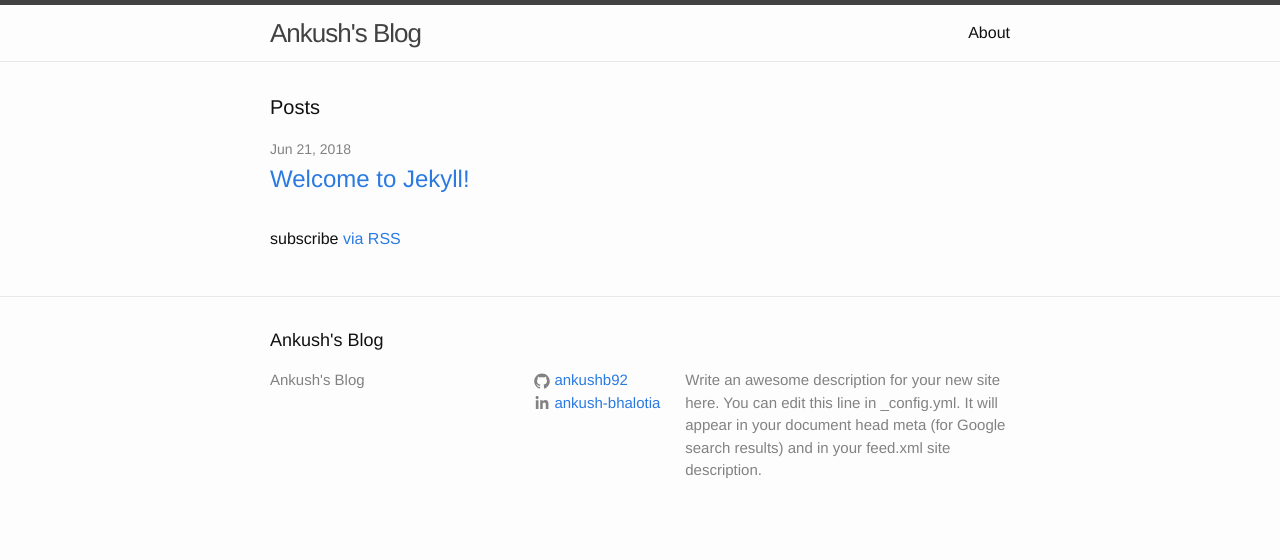
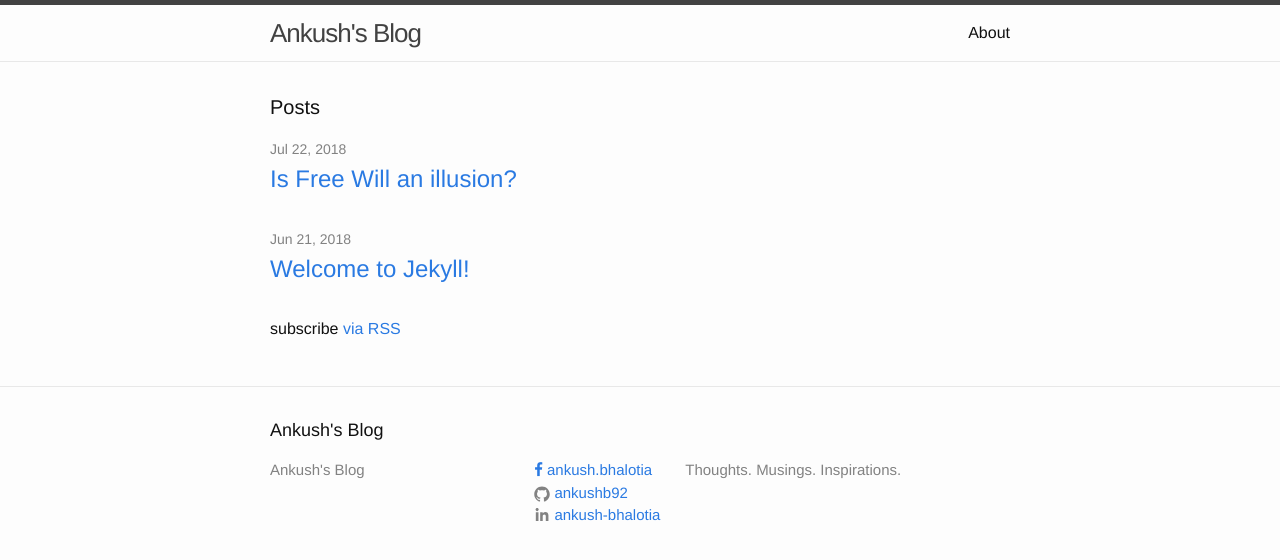
Before and after one commit to ankushb92/ankushb92.github.io, a Jekyll site: the page built from index.html, in a window 1280 px wide. Shown: the top 560 px of the page. Built offline with Jekyll 4.4.1, drawn with Linux system fonts in a browser that asks for light colours; nearby versions of some CDN libraries.

Commit message:
free will post

```diff
--- a/_config.yml
+++ b/_config.yml
@@ -9,12 +9,11 @@
 title: Ankush's Blog
 #email: firstnamelastname(at)gmail(dot)com
 description: > # this means to ignore newlines until "baseurl:"
-  Write an awesome description for your new site here. You can edit this
-  line in _config.yml. It will appear in your document head meta (for
-  Google search results) and in your feed.xml site description.
+  Thoughts. Musings. Inspirations.
 baseurl: "" # the subpath of your site, e.g. /blog
 url: "http://yourdomain.com" # the base hostname & protocol for your site
 #twitter_username: ankushbhalotia
+facebook_username: ankush.bhalotia
 github_username:  ankushb92
 linkedin_username: ankush-bhalotia
 # Build settings
--- a/_includes/footer.html
+++ b/_includes/footer.html
@@ -14,6 +14,13 @@
 
       <div class="footer-col footer-col-2">
         <ul class="social-media-list">
+          {% if site.facebook_username %}
+            <li>
+              <a href="https://www.facebook.com/{{ site.facebook_username }}">
+                <i class="fa fa-facebook"></i> ankush.bhalotia
+              </a>
+            </li>
+          {% endif %}
           {% if site.github_username %}
           <li>
             {% include icon-github.html username=site.github_username %}
@@ -25,12 +32,11 @@
             {% include icon-twitter.html username=site.twitter_username %}
           </li>
           {% endif %}
-	  {% if site.linkedin_username %}
-	  <li>
-            {% include icon-linkedin.html username=site.linkedin_username %}
- 	  </li>
-	  {% endif %}
-        </ul>
+      	  {% if site.linkedin_username %}
+      	  <li>
+                  {% include icon-linkedin.html username=site.linkedin_username %}
+       	  </li>
+      	  {% endif %}        </ul>
       </div>
 
       <div class="footer-col footer-col-3">
--- a/_includes/head.html
+++ b/_includes/head.html
@@ -9,4 +9,5 @@
   <link rel="stylesheet" href="{{ "/css/main.css" | prepend: site.baseurl }}">
   <link rel="canonical" href="{{ page.url | replace:'index.html','' | prepend: site.baseurl | prepend: site.url }}">
   <link rel="alternate" type="application/rss+xml" title="{{ site.title }}" href="{{ "/feed.xml" | prepend: site.baseurl | prepend: site.url }}">
+  <link rel="stylesheet" href="//maxcdn.bootstrapcdn.com/font-awesome/4.3.0/css/font-awesome.min.css">
 </head>
--- /dev/null
+++ b/_includes/youtube-player.html
@@ -0,0 +1 @@
+<iframe width="560" height="315" src="https://www.youtube.com/embed/{{ include.id }}" frameborder="0" allowfullscreen></iframe>
```
Also changed, not shown: _posts/2018-07-22-free-will.markdown (added, +22 -0 lines).
